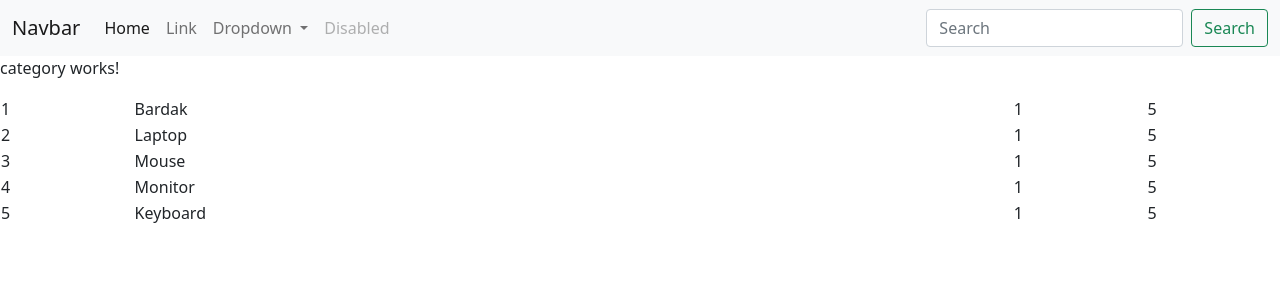
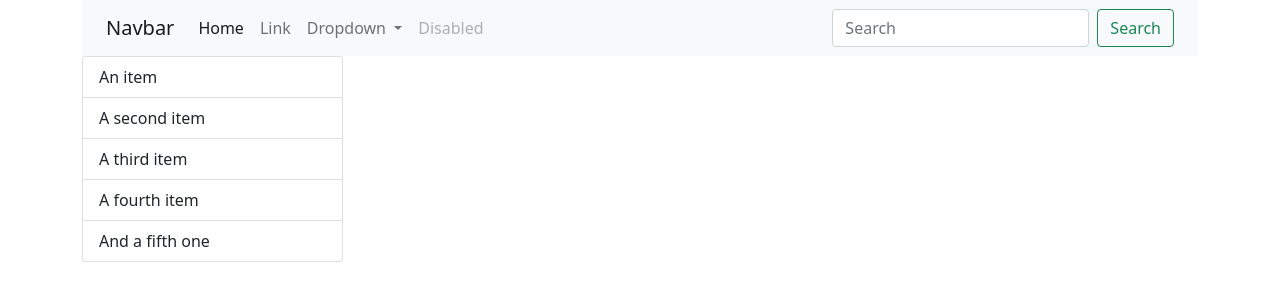
Before and after one commit to brhm/angular01, an Angular app: page / in a window 1280 px wide. Shown: the top 300 px of the page. Built offline with nearby package versions, Linux system fonts and the light colour scheme.

Commit message:
create product models

```diff
--- a/src/app/app.component.html
+++ b/src/app/app.component.html
@@ -1,13 +1,15 @@
-<!-- Wellcome to {{title}}
-Hello {{user}}
+<div class="container">
+  <div class="row">
+    <app-navi></app-navi>
+  </div>
+  <div class="row">
+    <div class="col-md-3">
+      <app-category></app-category>
+    </div>
+    <div class="col-md-9">
+      <app-product></app-product>
+    </div>
+  </div>
 
-Product => {{product1.productName}}
-<ul>
-  <li *ngFor="let item of products">{{item.productName}}</li>
-
-</ul> -->
-<app-navi></app-navi>
-<app-category></app-category>
-<app-product></app-product>
-
-<router-outlet></router-outlet>
+  <router-outlet></router-outlet>
+</div>
--- a/src/app/components/category/category.component.html
+++ b/src/app/components/category/category.component.html
@@ -1 +1,7 @@
-<p>category works!</p>
+<ul class="list-group">
+    <li class="list-group-item">An item</li>
+    <li class="list-group-item">A second item</li>
+    <li class="list-group-item">A third item</li>
+    <li class="list-group-item">A fourth item</li>
+    <li class="list-group-item">And a fifth one</li>
+  </ul>
--- a/src/app/components/product/product.component.ts
+++ b/src/app/components/product/product.component.ts
@@ -1,4 +1,5 @@
 import { Component, OnInit } from '@angular/core';
+import { Product } from 'src/app/models/product';
 
 @Component({
   selector: 'app-product',
@@ -6,14 +7,8 @@
   styleUrls: ['./product.component.css']
 })
 export class ProductComponent implements OnInit {
-  product1 = { productId: 1, productName: 'Bardak', categoriId: 1, unitPrice: 5 }
-  product2 = { productId: 2, productName: 'Laptop', categoriId: 1, unitPrice: 5 }
-  product3 = { productId: 3, productName: 'Mouse', categoriId: 1, unitPrice: 5 }
-  product4 = { productId: 4, productName: 'Monitor', categoriId: 1, unitPrice: 5 }
-  product5 = { productId: 5, productName: 'Keyboard', categoriId: 1, unitPrice: 5 }
 
-  products = [this.product1, this.product2, this.product3, this.product4, this.product5]
-
+  products:Product []=[];
   constructor() { }
 
   ngOnInit(): void {
--- /dev/null
+++ b/src/app/models/product.ts
@@ -0,0 +1,7 @@
+export interface Product{
+    productId:number;
+    categoryId:number;
+    productName:string;
+    unitsInStock:number;
+    unitPrice:number;
+}
```
